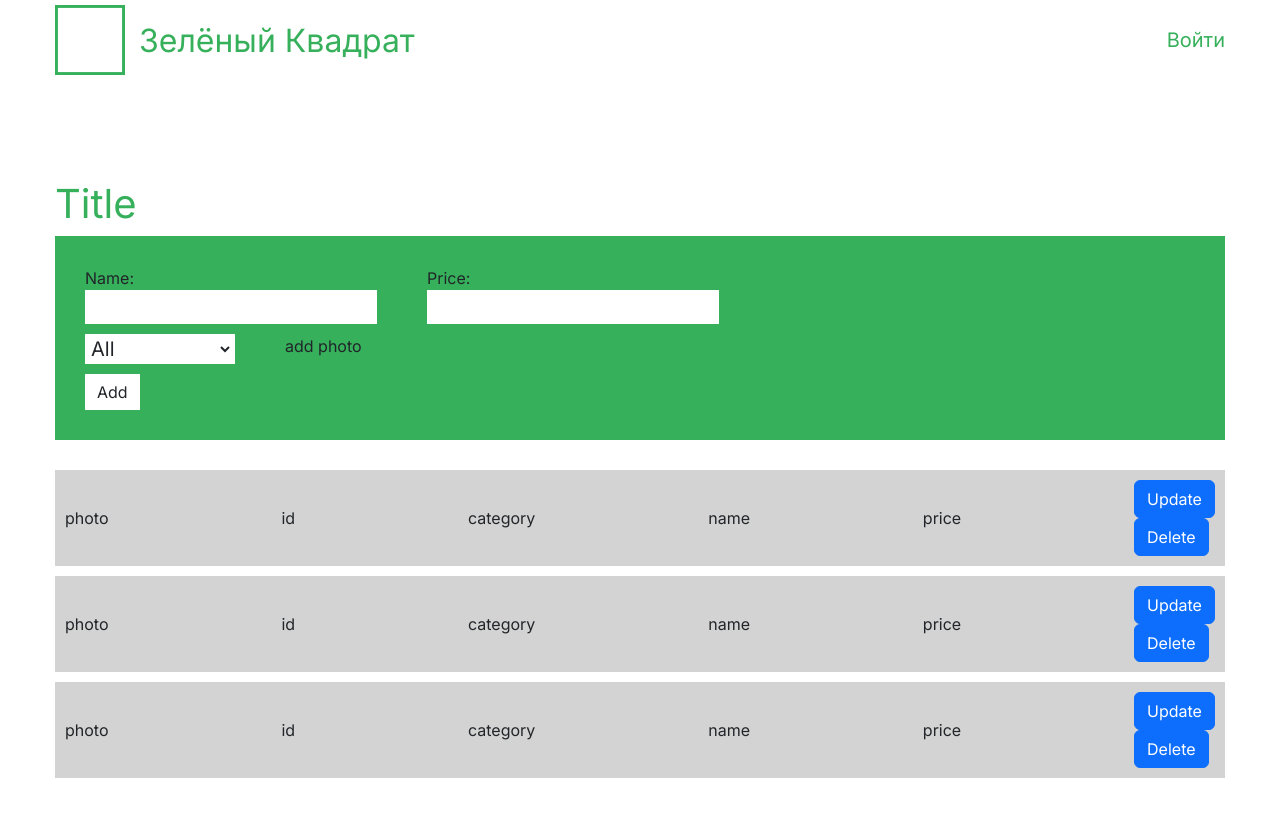
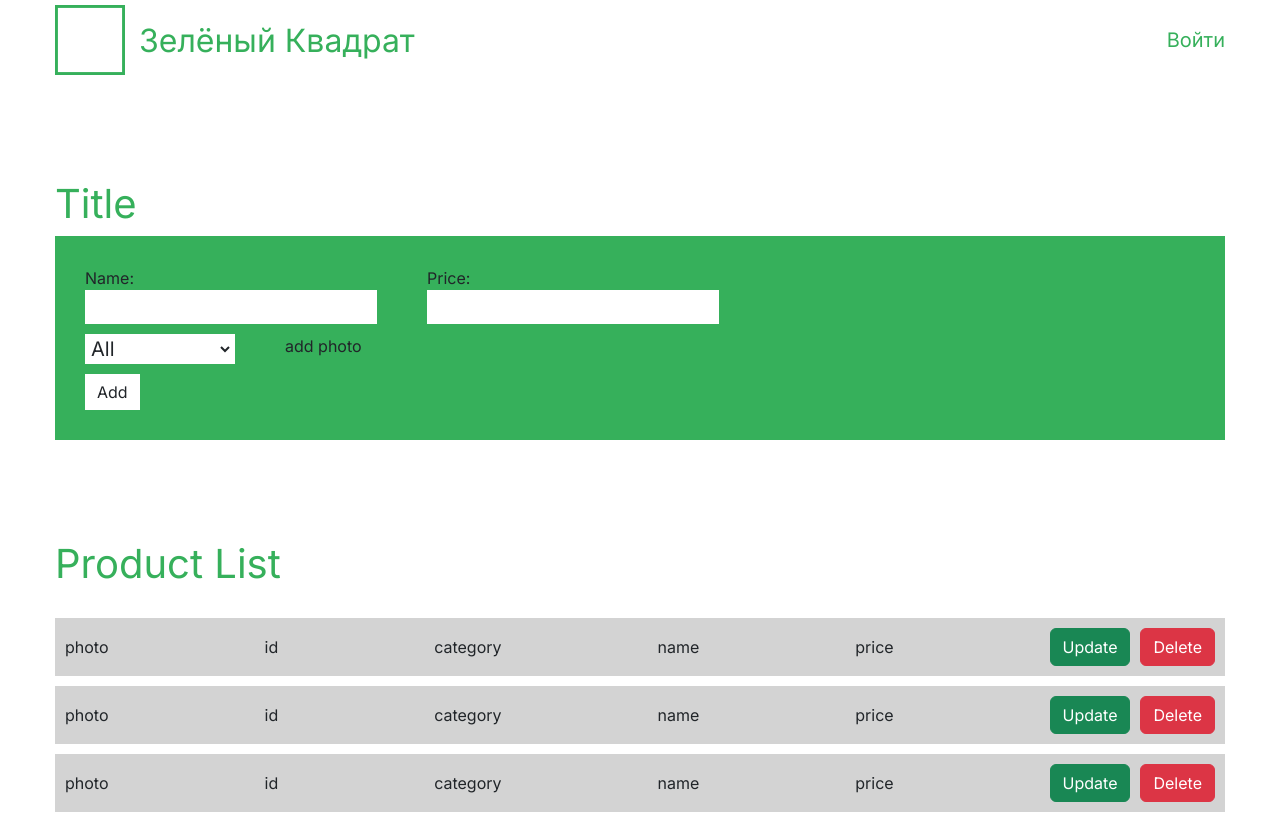
Before and after one commit to adilism48/green-square-front, a React (Create React App) app: page /admin in a window 1280 px wide. Before the commit the page ends 800 px from the top, so only its background shows below. Built offline with nearby package versions, Linux system fonts and the light colour scheme.

Commit message:
some little updts

```diff
--- a/src/components/admin/ModalBtn.jsx
+++ b/src/components/admin/ModalBtn.jsx
@@ -14,7 +14,7 @@ const ModalButton = ({ modalContent, title, btnName }) => {
 
     return (
         <div>
-            <Button className="btn" variant="primary" onClick={handleOpenModal}>
+            <Button className="btn" variant="success" onClick={handleOpenModal}>
                 {btnName}
             </Button>
 
--- a/src/components/admin/admin.css
+++ b/src/components/admin/admin.css
@@ -60,6 +60,11 @@
     padding: 10px;
 }
 
+.list-btns {
+    display: flex;
+    column-gap: 10px;
+}
+
 .upd-btn {
     color: var(--white);
     background-color: var(--mainGreen);
--- a/src/components/admin/admin.jsx
+++ b/src/components/admin/admin.jsx
@@ -30,6 +30,7 @@ return (
                     </div>
                     <button className="add-btn">Add</button>
                 </div>
+                <h2 className="admin-title">Product List</h2>
                 <div className="product__list">
                     <ProductItem product="lolkek" />
                     <ProductItem product="lolkek" />
@@ -60,7 +61,7 @@ const ProductItem = ({product, deleteAction, updateAction}) => {
                         </div>
                     }
                 />
-                <Button variant="primary">Delete</Button>
+                <Button variant="danger">Delete</Button>
             </div>
         </div>
     )
--- a/src/components/card/Card.jsx
+++ b/src/components/card/Card.jsx
@@ -2,7 +2,7 @@ import './card.css'
 
 const Card = ({title, price, img}) => {
     return (
-        <div className="card">
+        <div className="product-card">
             <img className="card__img" src={img} alt={title}/>
             <div className="card__body">
                 <div className="card__title">{title}</div>
--- a/src/components/card/card.css
+++ b/src/components/card/card.css
@@ -1,4 +1,4 @@
-.card {
+.product-card {
 
 }
 
```
